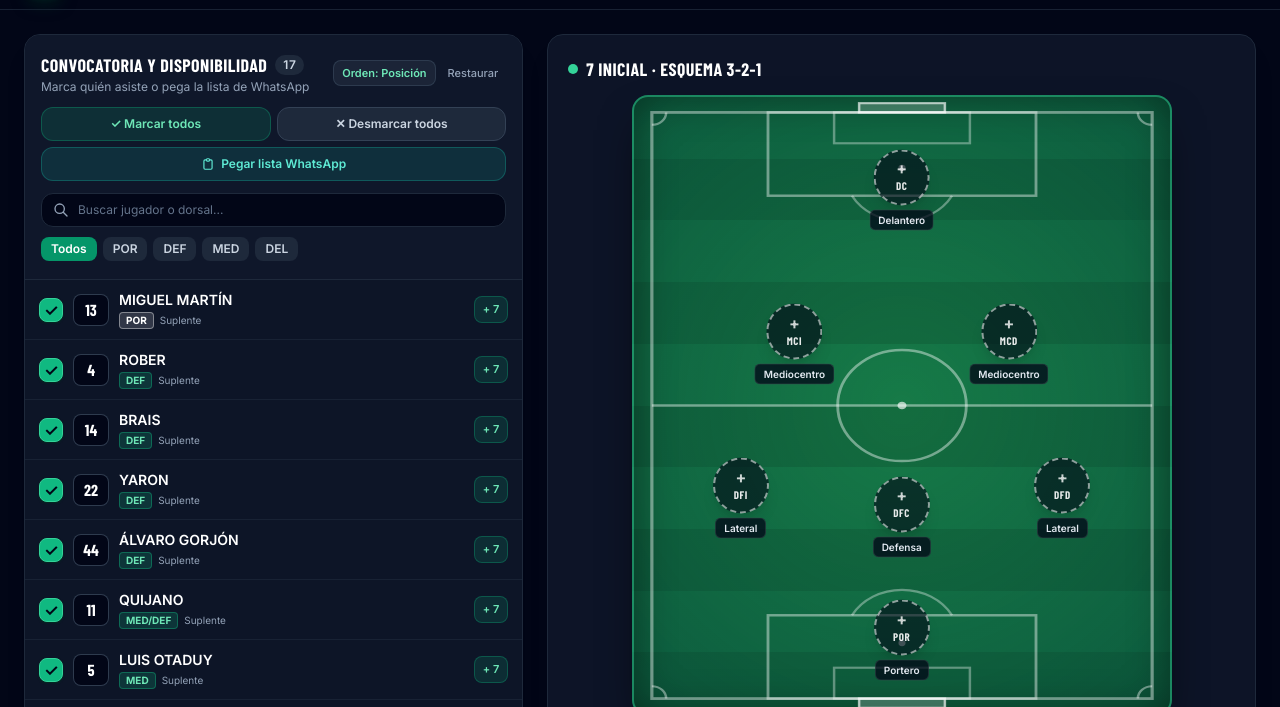
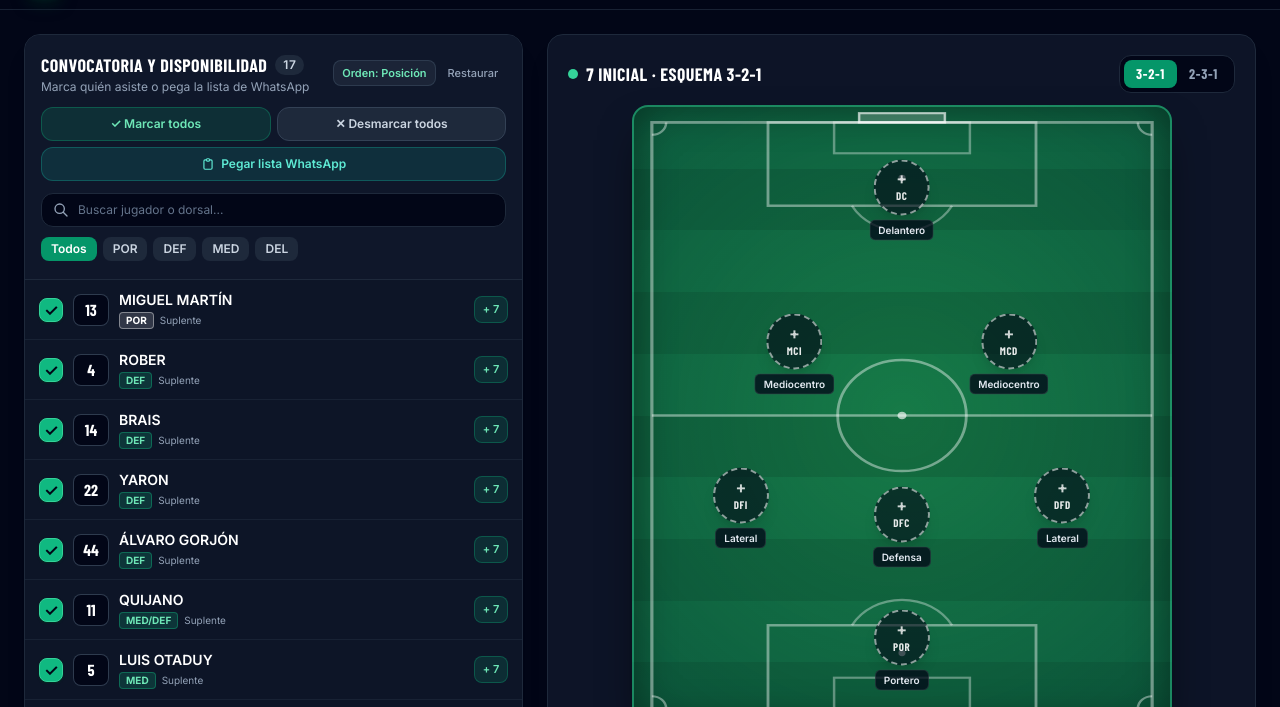
Before and after one commit to ycp03/MalsAplicacio-n, a plain HTML site: page index.html in a window 1280 px wide. Shown: the part 55-762 px from the top of the page. Drawn offline with nearby package versions, Linux system fonts and the light colour scheme; a web font is replaced by a local one.

Commit message:
Update index.html
opción 3-2-1 o 2-3-1

```diff
--- a/index.html
+++ b/index.html
@@ -3,7 +3,7 @@
 <head>
   <meta charset="UTF-8" />
   <meta name="viewport" content="width=device-width, initial-scale=1.0" />
-  <title>Pizarra Táctica Fútbol 7 · Formación 3-2-1</title>
+  <title>Pizarra Táctica Fútbol 7</title>
   <!-- Tailwind CSS -->
   <script src="https://cdn.tailwindcss.com"></script>
   <!-- Google Fonts: Inter & Barlow Condensed -->
@@ -120,7 +120,7 @@
             <h1 class="font-display text-xl sm:text-2xl font-extrabold tracking-wide uppercase text-white leading-none">
               Pizarra F7
             </h1>
-            <span class="px-2 py-0.5 text-[11px] font-bold uppercase tracking-wider rounded-md bg-emerald-500/20 text-emerald-300 border border-emerald-500/30">
+            <span id="header-formation-badge" class="px-2 py-0.5 text-[11px] font-bold uppercase tracking-wider rounded-md bg-emerald-500/20 text-emerald-300 border border-emerald-500/30">
               Sistema 3-2-1
             </span>
           </div>
@@ -243,12 +243,30 @@
 
         <!-- Tarjeta del Campo Táctico -->
         <div class="bg-slate-900/90 border border-slate-800 rounded-2xl p-3 sm:p-5 shadow-xl">
-          <div class="flex items-center justify-between gap-2 mb-3">
+          <div class="flex flex-wrap items-center justify-between gap-2 mb-3">
             <div class="flex items-center gap-2">
               <span class="w-2.5 h-2.5 rounded-full bg-emerald-400"></span>
-              <h2 class="font-display text-lg font-bold uppercase tracking-wide text-white">
+              <h2 id="pitch-formation-title" class="font-display text-lg font-bold uppercase tracking-wide text-white">
                 7 Inicial · Esquema 3-2-1
               </h2>
+            </div>
+
+            <!-- Selector de Formación (3-2-1 / 2-3-1) -->
+            <div class="inline-flex items-center p-1 rounded-xl bg-slate-950 border border-slate-800" role="group" aria-label="Seleccionar formación">
+              <button
+                id="formation-btn-3-2-1"
+                onclick="setFormation('3-2-1')"
+                class="px-3 py-1 rounded-lg font-display text-xs sm:text-sm font-extrabold tracking-wider transition"
+              >
+                3-2-1
+              </button>
+              <button
+                id="formation-btn-2-3-1"
+                onclick="setFormation('2-3-1')"
+                class="px-3 py-1 rounded-lg font-display text-xs sm:text-sm font-extrabold tracking-wider transition"
+              >
+                2-3-1
+              </button>
             </div>
           </div>
 
@@ -497,7 +515,11 @@
 
     const POSITION_ORDER = { 'POR': 1, 'DEF': 2, 'MED/DEF': 3, 'MED': 4, 'MED/DEL': 5, 'DEL': 6 };
 
-    const PITCH_SLOTS = [
+    const FORMATIONS = {
+      '3-2-1': {
+        id: '3-2-1',
+        label: '3-2-1',
+        slots: [
           { id: 'DC',  label: 'DC',  fullName: 'Delantero Centro',  line: 'DEL', x: 50, y: 15, compatible: ['DEL', 'MED/DEL'] },
           { id: 'MCI', label: 'MCI', fullName: 'Mediocentro Izq.',  line: 'MED', x: 30, y: 40, compatible: ['MED', 'MED/DEF', 'MED/DEL'] },
           { id: 'MCD', label: 'MCD', fullName: 'Mediocentro Der.',  line: 'MED', x: 70, y: 40, compatible: ['MED', 'MED/DEF', 'MED/DEL'] },
@@ -505,7 +527,22 @@
           { id: 'DFC', label: 'DFC', fullName: 'Defensa Central',   line: 'DEF', x: 50, y: 68, compatible: ['DEF', 'MED/DEF'] },
           { id: 'DFD', label: 'DFD', fullName: 'Lateral Derecho',   line: 'DEF', x: 80, y: 65, compatible: ['DEF', 'MED/DEF'] },
           { id: 'POR', label: 'POR', fullName: 'Portero',           line: 'POR', x: 50, y: 88, compatible: ['POR'] }
-    ];
+        ]
+      },
+      '2-3-1': {
+        id: '2-3-1',
+        label: '2-3-1',
+        slots: [
+          { id: 'DC',  label: 'DC',  fullName: 'Delantero Centro',   line: 'DEL', x: 50, y: 15, compatible: ['DEL', 'MED/DEL'] },
+          { id: 'MI',  label: 'MI',  fullName: 'Interior Izquierdo', line: 'MED', x: 19, y: 41, compatible: ['MED', 'MED/DEL', 'MED/DEF'] },
+          { id: 'MC',  label: 'MC',  fullName: 'Mediocentro',        line: 'MED', x: 50, y: 44, compatible: ['MED', 'MED/DEF', 'MED/DEL'] },
+          { id: 'MD',  label: 'MD',  fullName: 'Interior Derecho',   line: 'MED', x: 81, y: 41, compatible: ['MED', 'MED/DEL', 'MED/DEF'] },
+          { id: 'DFI', label: 'DFI', fullName: 'Defensa Izquierdo',  line: 'DEF', x: 30, y: 67, compatible: ['DEF', 'MED/DEF'] },
+          { id: 'DFD', label: 'DFD', fullName: 'Defensa Derecho',    line: 'DEF', x: 70, y: 67, compatible: ['DEF', 'MED/DEF'] },
+          { id: 'POR', label: 'POR', fullName: 'Portero',            line: 'POR', x: 50, y: 88, compatible: ['POR'] }
+        ]
+      }
+    };
 
     // Código de color: Portero en blanco, jugadores de campo en verde
     const GREEN_PLAYER_STYLE = {
@@ -535,6 +572,7 @@
     // 2. ESTADO DE LA APLICACIÓN Y PERSISTENCIA
     // =========================================================================
     let state = {
+      formation: '3-2-1',
       players: [],
       lineup: {
         POR: null,
@@ -553,22 +591,30 @@
       dragPayload: null // { source: 'roster'|'bench'|'pitch', playerId, fromSlotId? }
     };
 
+    function getCurrentSlots() {
+      return (FORMATIONS[state.formation] || FORMATIONS['3-2-1']).slots;
+    }
+
+    function createEmptyLineup(formationId = state.formation) {
+      const slots = (FORMATIONS[formationId] || FORMATIONS['3-2-1']).slots;
+      const lineup = {};
+      slots.forEach(s => { lineup[s.id] = null; });
+      return lineup;
+    }
+
     function loadState() {
       try {
         const saved = localStorage.getItem(STORAGE_KEY);
         if (saved) {
           const parsed = JSON.parse(saved);
           if (Array.isArray(parsed.players) && parsed.players.length > 0 && parsed.lineup) {
+            state.formation = FORMATIONS[parsed.formation] ? parsed.formation : '3-2-1';
             state.players = parsed.players;
-            state.lineup = {
-              POR: parsed.lineup.POR || null,
-              DFI: parsed.lineup.DFI || null,
-              DFC: parsed.lineup.DFC || null,
-              DFD: parsed.lineup.DFD || null,
-              MCI: parsed.lineup.MCI || null,
-              MCD: parsed.lineup.MCD || null,
-              DC:  parsed.lineup.DC  || null
-            };
+            const nextLineup = createEmptyLineup(state.formation);
+            for (const slotId of Object.keys(nextLineup)) {
+              nextLineup[slotId] = parsed.lineup[slotId] || null;
+            }
+            state.lineup = nextLineup;
             sanitizeLineup();
             return;
           }
@@ -576,7 +622,9 @@
       } catch (err) {
         console.warn('No se pudo leer localStorage, usando estado en memoria:', err);
       }
+      state.formation = '3-2-1';
       state.players = JSON.parse(JSON.stringify(INITIAL_SQUAD));
+      state.lineup = createEmptyLineup('3-2-1');
       sanitizeLineup();
     }
 
@@ -584,6 +632,7 @@
       sanitizeLineup();
       try {
         localStorage.setItem(STORAGE_KEY, JSON.stringify({
+          formation: state.formation,
           players: state.players,
           lineup: state.lineup
         }));
@@ -597,15 +646,49 @@
       const validAvailableIds = new Set(
         state.players.filter(p => p.available).map(p => p.id)
       );
+      const slots = getCurrentSlots();
+      const sanitized = {};
       const seen = new Set();
-      for (const slotId of Object.keys(state.lineup)) {
-        const pid = state.lineup[slotId];
+
+      for (const slot of slots) {
+        const pid = state.lineup[slot.id];
         if (!pid || !validAvailableIds.has(pid) || seen.has(pid)) {
-          state.lineup[slotId] = null;
+          sanitized[slot.id] = null;
         } else {
+          sanitized[slot.id] = pid;
           seen.add(pid);
         }
       }
+      state.lineup = sanitized;
+    }
+
+    function setFormation(newFormation) {
+      if (!FORMATIONS[newFormation] || state.formation === newFormation) return;
+
+      const oldLineup = { ...state.lineup };
+      const nextLineup = createEmptyLineup(newFormation);
+
+      // Conservar los jugadores ya situados en puestos equivalentes
+      nextLineup.POR = oldLineup.POR || null;
+      nextLineup.DFI = oldLineup.DFI || null;
+      nextLineup.DFD = oldLineup.DFD || null;
+      nextLineup.DC  = oldLineup.DC  || null;
+
+      if (newFormation === '2-3-1') {
+        nextLineup.MI = oldLineup.MCI || null;
+        nextLineup.MC = oldLineup.DFC || null;
+        nextLineup.MD = oldLineup.MCD || null;
+      } else if (newFormation === '3-2-1') {
+        nextLineup.MCI = oldLineup.MI || null;
+        nextLineup.DFC = oldLineup.MC || null;
+        nextLineup.MCD = oldLineup.MD || null;
+      }
+
+      state.formation = newFormation;
+      state.lineup = nextLineup;
+      saveState();
+      renderAll();
+      showToast(`Esquema cambiado a ${newFormation}.`, 'emerald');
     }
 
     // =========================================================================
@@ -684,10 +767,27 @@
     // =========================================================================
     function renderAll() {
       sanitizeLineup();
+      renderFormationUI();
       renderStats();
       renderRosterList();
       renderPitch();
       renderBench();
+    }
+
+    function renderFormationUI() {
+      const headerBadge = document.getElementById('header-formation-badge');
+      const pitchTitle = document.getElementById('pitch-formation-title');
+      if (headerBadge) headerBadge.textContent = `Sistema ${state.formation}`;
+      if (pitchTitle) pitchTitle.textContent = `7 Inicial · Esquema ${state.formation}`;
+
+      ['3-2-1', '2-3-1'].forEach(f => {
+        const btn = document.getElementById(`formation-btn-${f}`);
+        if (!btn) return;
+        const isActive = state.formation === f;
+        btn.className = isActive
+          ? 'px-3 py-1 rounded-lg font-display text-xs sm:text-sm font-extrabold tracking-wider bg-emerald-600 text-white shadow-sm transition'
+          : 'px-3 py-1 rounded-lg font-display text-xs sm:text-sm font-extrabold tracking-wider text-slate-400 hover:text-white transition';
+      });
     }
 
     function renderStats() {
@@ -820,8 +920,9 @@
 
     function renderPitch() {
       const layer = document.getElementById('pitch-slots-layer');
-
-      layer.innerHTML = PITCH_SLOTS.map(slot => {
+      const slots = getCurrentSlots();
+
+      layer.innerHTML = slots.map(slot => {
         const playerId = state.lineup[slot.id];
         const player = playerId ? getPlayerById(playerId) : null;
 
@@ -943,7 +1044,7 @@
         p.available = isAvailable;
       });
       if (!isAvailable) {
-        state.lineup = { POR: null, DFI: null, DFC: null, DFD: null, MCI: null, MCD: null, DC: null };
+        state.lineup = createEmptyLineup();
       }
       saveState();
       renderAll();
@@ -990,7 +1091,7 @@
     // 6. SELECCIÓN DE TITULARES, AUTOCOMPLETADO Y BANQUILLO
     // =========================================================================
     function openSlotModal(slotId) {
-      const slot = PITCH_SLOTS.find(s => s.id === slotId);
+      const slot = getCurrentSlots().find(s => s.id === slotId);
       if (!slot) return;
       state.activeSlotId = slotId;
 
@@ -1115,11 +1216,12 @@
       if (!player || !player.available) return;
       if (getAssignedSlotForPlayer(playerId)) return;
 
+      const slots = getCurrentSlots();
       // Buscar primero un hueco libre compatible con su posición
-      let targetSlot = PITCH_SLOTS.find(s => !state.lineup[s.id] && s.compatible.includes(player.position));
+      let targetSlot = slots.find(s => !state.lineup[s.id] && s.compatible.includes(player.position));
       // Si no hay compatible libre, buscar cualquier hueco libre (evitando poner a un jugador de campo en POR salvo que no quede otra)
       if (!targetSlot) {
-        targetSlot = PITCH_SLOTS.find(s => !state.lineup[s.id] && s.id !== 'POR') || PITCH_SLOTS.find(s => !state.lineup[s.id]);
+        targetSlot = slots.find(s => !state.lineup[s.id] && s.id !== 'POR') || slots.find(s => !state.lineup[s.id]);
       }
 
       if (targetSlot) {
@@ -1137,11 +1239,12 @@
         return;
       }
 
+      const slots = getCurrentSlots();
       const usedIds = getStarterIdsSet();
       let filled = 0;
 
       // 1ª pasada: rellenar puestos vacíos con jugadores ideales para cada demarcación
-      for (const slot of PITCH_SLOTS) {
+      for (const slot of slots) {
         if (state.lineup[slot.id]) continue;
         const candidate = available.find(p => !usedIds.has(p.id) && slot.compatible.includes(p.position));
         if (candidate) {
@@ -1152,7 +1255,7 @@
       }
 
       // 2ª pasada: si aún quedan puestos vacíos y hay convocados libres, completarlos
-      for (const slot of PITCH_SLOTS) {
+      for (const slot of slots) {
         if (state.lineup[slot.id]) continue;
         const candidate = available.find(p => !usedIds.has(p.id));
         if (candidate) {
@@ -1172,7 +1275,7 @@
     }
 
     function clearPitch() {
-      state.lineup = { POR: null, DFI: null, DFC: null, DFD: null, MCI: null, MCD: null, DC: null };
+      state.lineup = createEmptyLineup();
       saveState();
       renderAll();
       showToast('Alineación vaciada. Todos los convocados están en el banquillo.', 'emerald');
@@ -1381,7 +1484,7 @@
 
     function confirmResetRoster() {
       state.players = JSON.parse(JSON.stringify(INITIAL_SQUAD));
-      state.lineup = { POR: null, DFI: null, DFC: null, DFD: null, MCI: null, MCD: null, DC: null };
+      state.lineup = createEmptyLineup();
       saveState();
       renderAll();
       closeResetModal();
```
Lines whose indentation alone changed are shown as unchanged.
